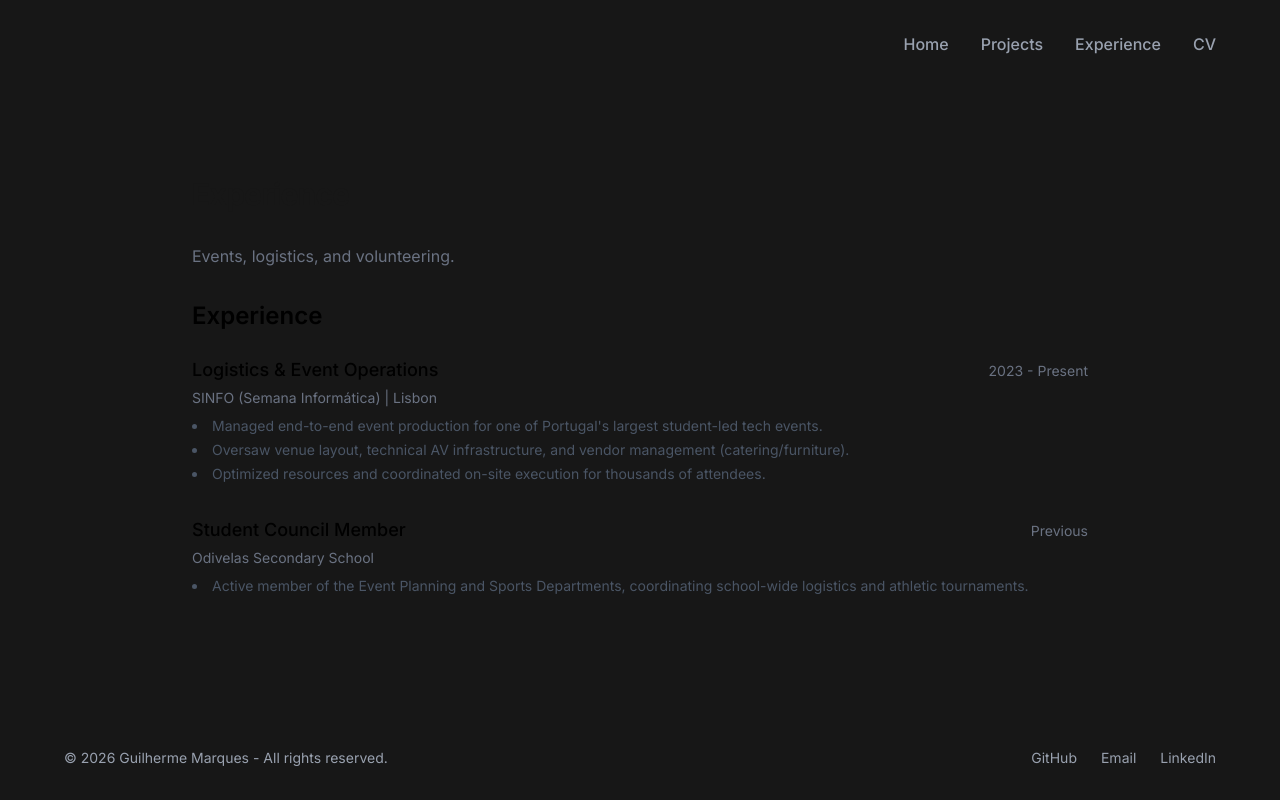
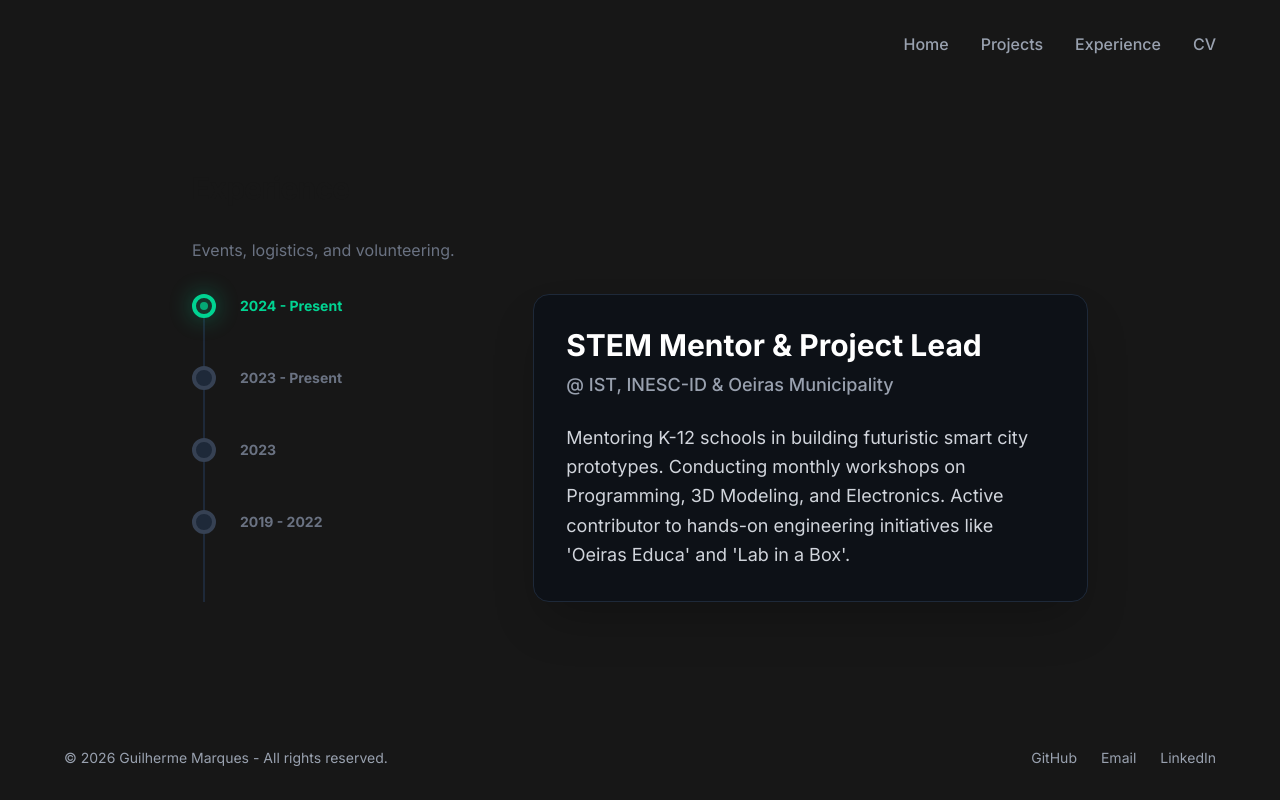
Before and after one commit to marques-jpg/marques-portfolio, a Next.js app: page /experience in a window 1280 px wide. Built offline with nearby package versions, Linux system fonts and the light colour scheme.

Commit message:
primeiro teste experience

```diff
--- a/components/Experience.tsx
+++ b/components/Experience.tsx
@@ -1,35 +1,108 @@
+"use client"; // Isto é obrigatório no Next.js sempre que usamos interatividade (cliques, estados)
+
+import { useState } from 'react';
+
+// Os teus dados de experiência guardados num array para ser fácil adicionar mais no futuro!
+const experiences = [
+  {
+    id: 1,
+    year: "2024 - Present",
+    role: "STEM Mentor & Project Lead",
+    company: "IST, INESC-ID & Oeiras Municipality",
+    description: "Mentoring K-12 schools in building futuristic smart city prototypes. Conducting monthly workshops on Programming, 3D Modeling, and Electronics. Active contributor to hands-on engineering initiatives like 'Oeiras Educa' and 'Lab in a Box'."
+  },
+  {
+    id: 2,
+    year: "2023 - Present",
+    role: "Logistics & Event Operations",
+    company: "SINFO (Semana Informática)",
+    description: "Managed end-to-end event production for one of Portugal's largest student-led tech events. Oversaw venue layout, technical AV infrastructure, and vendor management (catering/furniture). Optimized resources and coordinated on-site execution for thousands of attendees."
+  },
+  {
+    id: 3,
+    year: "2023",
+    role: "Technical Mentor (Winter Camp)",
+    company: "Rob9-16 @ IST",
+    description: "Led a 3-day immersive STEM program. Mentored children (ages 6-12) in building an Arduino-based Tic-Tac-Toe game, teaching core C++ programming logic and hands-on electronic prototyping (breadboarding/LEDs)."
+  },
+  {
+    id: 4,
+    year: "2019 - 2022",
+    role: "Student Council Member",
+    company: "Odivelas Secondary School",
+    description: "Active member of the Event Planning and Sports Departments, coordinating school-wide logistics and athletic tournaments."
+  }
+];
+
 export default function Experience() {
+  // Estado para guardar qual é a experiência que está selecionada no momento (começa na primeira: índice 0)
+  const [activeIndex, setActiveIndex] = useState(0);
+
   return (
-    <section id="experience" className="space-y-6">
-      <h3 className="text-2xl font-semibold text-black dark:text-white mb-6">Experience</h3>
+    <div className="flex flex-col md:flex-row gap-10 md:gap-16 w-full">
 
-      <div className="space-y-8">
-        {/* SINFO */}
-        <div>
-          <div className="flex justify-between items-baseline mb-1">
-            <h4 className="text-lg font-medium text-black dark:text-white">Logistics & Event Operations</h4>
-            <span className="text-sm text-gray-500">2023 - Present</span>
-          </div>
-          <p className="text-sm text-gray-500 dark:text-gray-400 mb-2">SINFO (Semana Informática) | Lisbon</p>
-          <ul className="list-disc list-inside text-sm text-gray-600 dark:text-gray-300 space-y-1">
-            <li>Managed end-to-end event production for one of Portugal's largest student-led tech events.</li>
-            <li>Oversaw venue layout, technical AV infrastructure, and vendor management (catering/furniture).</li>
-            <li>Optimized resources and coordinated on-site execution for thousands of attendees.</li>
-          </ul>
-        </div>
+      {/* LADO ESQUERDO: A Timeline Redonda/Vertical */}
+      <div className="relative flex flex-row md:flex-col justify-between md:justify-start gap-4 md:gap-12 md:w-1/3">
+        {/* Linha de fundo (vertical em desktop, horizontal em mobile) */}
+        <div className="absolute top-1/2 left-0 w-full h-0.5 md:top-0 md:left-[11px] md:w-0.5 md:h-full bg-gray-800 -z-10"></div>
 
-        {/* Secundário */}
-        <div>
-          <div className="flex justify-between items-baseline mb-1">
-            <h4 className="text-lg font-medium text-black dark:text-white">Student Council Member</h4>
-            <span className="text-sm text-gray-500">Previous</span>
-          </div>
-          <p className="text-sm text-gray-500 dark:text-gray-400 mb-2">Odivelas Secondary School</p>
-          <ul className="list-disc list-inside text-sm text-gray-600 dark:text-gray-300 space-y-1">
-            <li>Active member of the Event Planning and Sports Departments, coordinating school-wide logistics and athletic tournaments.</li>
-          </ul>
+        {experiences.map((exp, index) => {
+          const isActive = index === activeIndex;
+          return (
+            <div
+              key={exp.id}
+              onClick={() => setActiveIndex(index)}
+              className="flex items-center gap-6 cursor-pointer group"
+            >
+              {/* O Nó Circular (Redondo) da Timeline */}
+              <div className="relative">
+                <div className={`w-6 h-6 rounded-full border-4 transition-all duration-300 flex items-center justify-center
+                  ${isActive ? 'border-emerald-400 bg-[#1a1a1a]' : 'border-gray-700 bg-gray-800 group-hover:border-gray-500'}
+                `}>
+                  {/* Ponto interior quando está ativo */}
+                  {isActive && <div className="w-2 h-2 bg-emerald-400 rounded-full animate-pulse"></div>}
+                </div>
+                {/* Efeito de brilho (glow) quando ativo */}
+                {isActive && (
+                  <div className="absolute inset-0 bg-emerald-400 rounded-full blur-md opacity-40"></div>
+                )}
+              </div>
+
+              {/* Ano (escondido em mobile para poupar espaço, visível em desktop) */}
+              <span className={`hidden md:block text-sm font-bold transition-colors duration-300
+                ${isActive ? 'text-emerald-400' : 'text-gray-500 group-hover:text-gray-300'}
+              `}>
+                {exp.year}
+              </span>
+            </div>
+          );
+        })}
+      </div>
+
+      {/* LADO DIREITO: Cartão de Informação Dinâmico */}
+      <div className="md:w-2/3">
+        <div
+          // A chave (key) faz com que o React recarregue a animação sempre que o index muda
+          key={activeIndex}
+          className="bg-[#0d1117] border border-gray-800 rounded-2xl p-6 md:p-8 shadow-2xl animate-in fade-in slide-in-from-bottom-4 duration-500"
+        >
+          {/* Ano (visível em mobile no topo do cartão) */}
+          <span className="md:hidden text-emerald-400 text-sm font-bold mb-2 block">
+            {experiences[activeIndex].year}
+          </span>
+
+          <h3 className="text-2xl md:text-3xl font-bold text-white mb-2">
+            {experiences[activeIndex].role}
+          </h3>
+          <h4 className="text-lg text-gray-400 font-medium mb-6">
+            @ {experiences[activeIndex].company}
+          </h4>
+          <p className="text-gray-300 leading-relaxed text-base md:text-lg">
+            {experiences[activeIndex].description}
+          </p>
         </div>
       </div>
-    </section>
+
+    </div>
   );
 }
```
